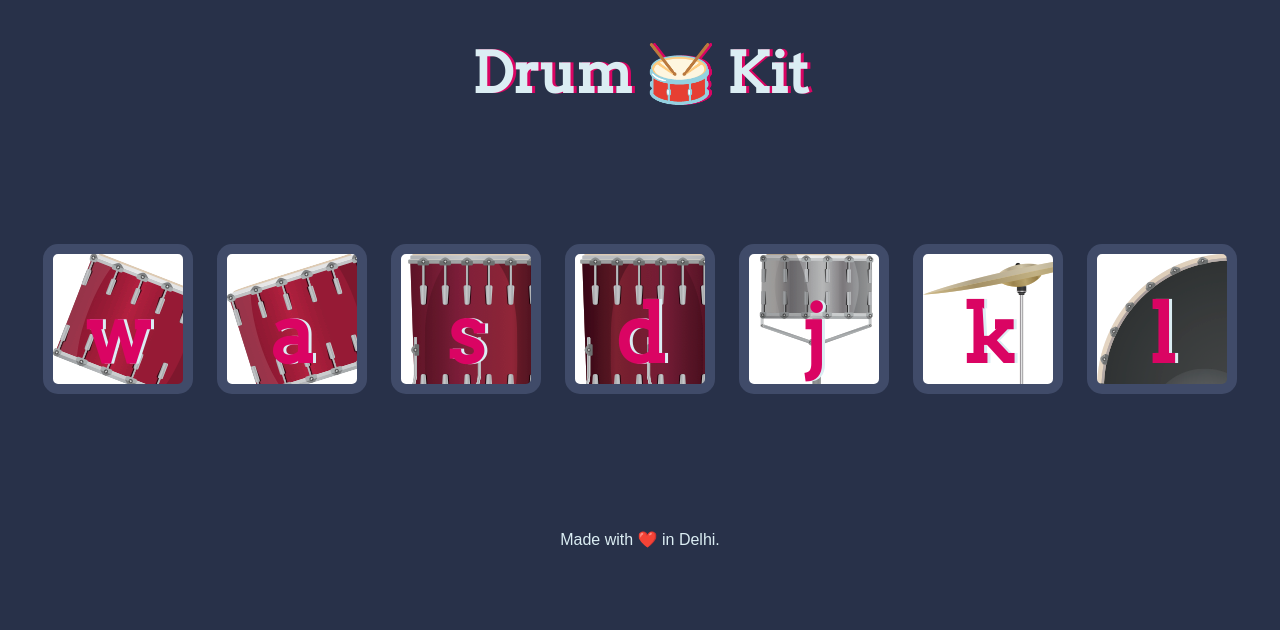
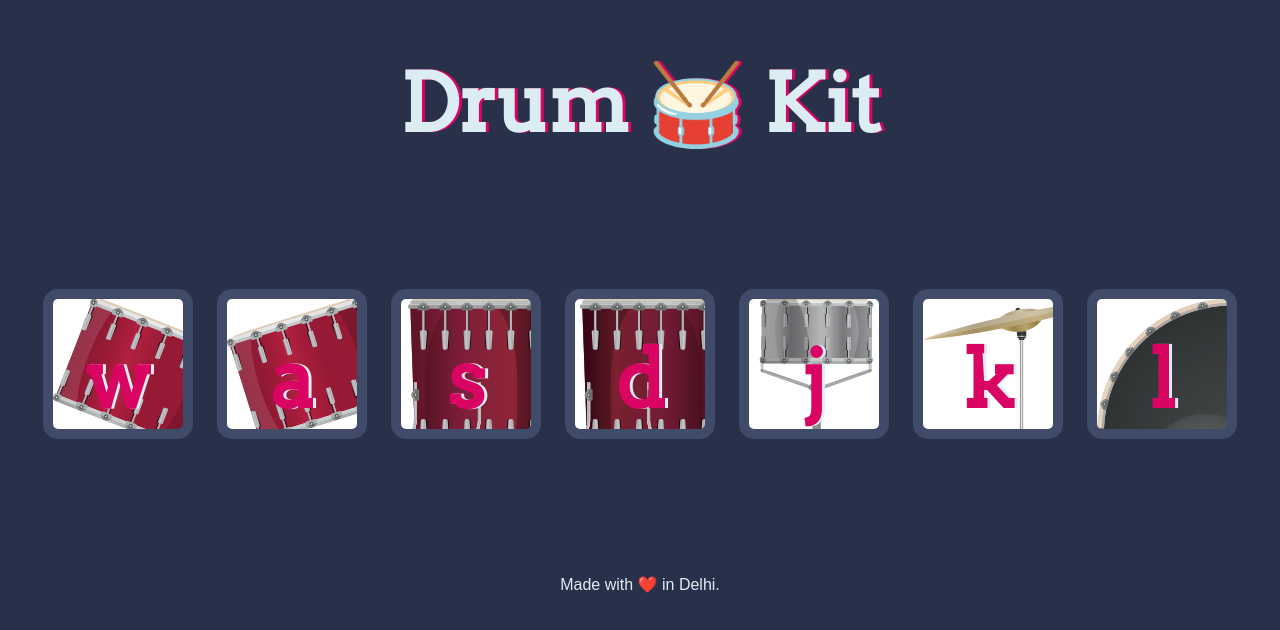
Before and after one commit to CryptoSingh1337/drum-kit, a plain HTML site: page index.html in a window 1280 px wide. Drawn offline with Linux system fonts and the light colour scheme.

Commit message:
update responsiveness

```diff
--- a/styles.css
+++ b/styles.css
@@ -9,6 +9,13 @@ h1 {
   font-family: "Arvo", cursive;
   text-shadow: 3px 0 #DA0463;
 
+}
+
+@media (min-width: 1024px) {
+
+  h1 {
+    font-size: 5rem;
+  }
 }
 
 footer {
```
